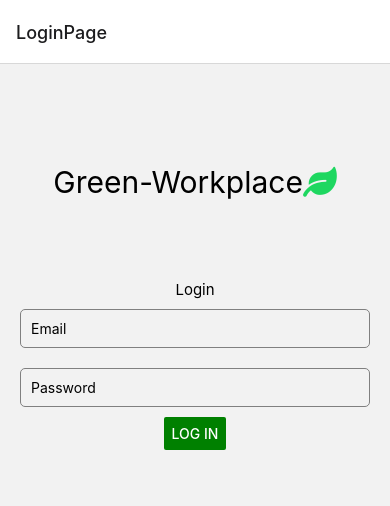
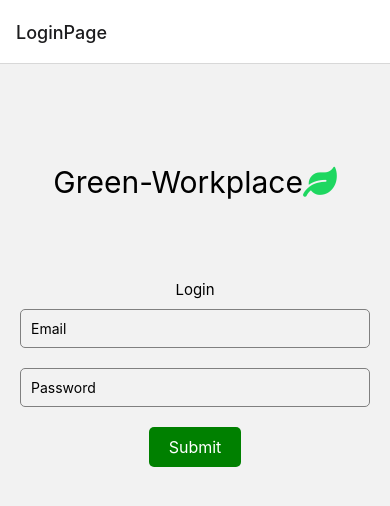
Before and after one commit to prithmanickam/Green-Workplace, a React Native app in the folder mobile_client/: screen /LoginPage in a window 390 px wide. Shown: the top 506 px of the page. Built offline with nearby package versions, Linux system fonts and the light colour scheme.

Commit message:
Improved UI of Mobile app (For #79)

```diff
--- a/mobile_client/pages/MobileLoginPage.js
+++ b/mobile_client/pages/MobileLoginPage.js
@@ -1,5 +1,5 @@
 import React, { useState } from 'react';
-import { View, Text, TextInput, Button, StyleSheet, Alert } from 'react-native';
+import { View, Text, TextInput, StyleSheet, Alert, TouchableOpacity } from 'react-native';
 import AsyncStorage from '@react-native-async-storage/async-storage';
 import Icon from 'react-native-vector-icons/FontAwesome5';
 
@@ -38,7 +38,7 @@ const LoginPage = ({ navigation }) => {
 	return (
 		<View style={styles.container}>
 			<Text style={styles.greenWorkplaceText}>Green-Workplace
-			<Icon name={"leaf"} size={30} color="#1ED760" />
+				<Icon name={"leaf"} size={30} color="#1ED760" />
 
 			</Text>
 
@@ -56,7 +56,16 @@ const LoginPage = ({ navigation }) => {
 				onChangeText={setPassword}
 				secureTextEntry
 			/>
-			<Button title="Log In" color={"green"} onPress={handleSubmit} />
+			<TouchableOpacity
+				style={[styles.customButton, { backgroundColor: "green" }]}
+				onPress={handleSubmit}
+				activeOpacity={0.7}
+			>
+				<Text style={styles.customButtonText}>
+					{"Submit"}
+				</Text>
+			</TouchableOpacity>
+
 		</View>
 	);
 };
@@ -84,6 +93,22 @@ const styles = StyleSheet.create({
 	loginText: {
 		fontSize: 15,
 	},
+	customButton: {
+		backgroundColor: 'green',
+		paddingVertical: 10,
+		paddingHorizontal: 20,
+		borderRadius: 5,
+		alignItems: 'center',
+		justifyContent: 'center',
+		elevation: 2,
+		marginTop: 10,
+		marginBottom: 10,
+	},
+
+	customButtonText: {
+		color: '#ffffff',
+		fontSize: 16,
+	},
 });
 
 
--- a/mobile_client/pages/TransportDetectionPage.js
+++ b/mobile_client/pages/TransportDetectionPage.js
@@ -1,5 +1,5 @@
 import React, { useState, useEffect, useRef } from 'react';
-import { StyleSheet, Text, View, ScrollView, StatusBar, Button, TextInput, Modal, TouchableOpacity } from 'react-native';
+import { StyleSheet, Text, View, ScrollView, StatusBar, Modal, TouchableOpacity } from 'react-native';
 import * as Location from 'expo-location';
 import { Accelerometer, Gyroscope } from 'expo-sensors';
 import Toast from 'react-native-toast-message';
@@ -65,7 +65,6 @@ export default function TransportDetectionPage() {
 	const [currentDistanceTravelled, setCurrentDistanceTravelled] = useState(0);
 
 	const currentDistanceTravelledRef = useRef(0);
-	const gpsSamplesRef = useRef([]);
 
 	const [showSensorData, setShowSensorData] = useState(false);
 
@@ -94,8 +93,6 @@ export default function TransportDetectionPage() {
 	const [carSettings, setCarSettings] = useState({ engineType: 'petrol', passengers: 1 });
 	const [showCarSettingsModal, setShowCarSettingsModal] = useState(false);
 	const [editingEntryIndex, setEditingEntryIndex] = useState(-1);
-	const [gpsSamples, setGpsSamples] = useState([]);
-
 
 	const getCurrentDay = () => {
 		const today = new Date().getDay();
@@ -428,10 +425,6 @@ export default function TransportDetectionPage() {
 						if (isPredicting) {
 							setDistanceTraveled(prevDistance => prevDistance + distance);
 							setCurrentDistanceTravelled(current => parseFloat(current) + distance);
-
-							if (distance !== 0) {
-								setGpsSamples(prevSamples => [...prevSamples, distance.toFixed(1)]);
-							}
 						}
 					}
 					setPreviousLocation(newLocation);
@@ -569,7 +562,6 @@ export default function TransportDetectionPage() {
 						accelerometerDataRef.current = [];
 						gyroscopeDataRef.current = [];
 						currentDistanceTravelledRef.current = 0;
-						setGpsSamples([]);
 						setIsFetching(false);
 					});
 			}
@@ -586,7 +578,7 @@ export default function TransportDetectionPage() {
 				clearInterval(interval);
 			} 6
 		};
-	}, [isPredicting, isFetching, gpsSamplesRef]);
+	}, [isPredicting, isFetching]);
 
 
 	useEffect(() => {
@@ -600,11 +592,6 @@ export default function TransportDetectionPage() {
 	useEffect(() => {
 		currentDistanceTravelledRef.current = currentDistanceTravelled;
 	}, [currentDistanceTravelled]);
-
-	useEffect(() => {
-		gpsSamplesRef.current = gpsSamples;
-	}, [gpsSamples]);
-
 
 	// Algorithm to predict overall journey from the transport predicted data
 	const getPrimaryTransportModes = (modes) => {
@@ -782,11 +769,12 @@ export default function TransportDetectionPage() {
 
 
 	return (
-		<ScrollView style={styles.mainScrollView}>
+		<ScrollView style={styles.mainScrollView} contentContainerStyle={styles.contentContainer}>
 			<View style={styles.container}>
 				<Toast ref={(ref) => Toast.setRef(ref)} />
 
 				{/* Button to toggle sensor data and detection history visibility */}
+
 				<TouchableOpacity
 					style={[styles.button, { backgroundColor: '#ff8547' }]}
 					onPress={() => setShowSensorData(!showSensorData)}
@@ -805,7 +793,6 @@ export default function TransportDetectionPage() {
 						<ScrollView style={styles.scrollView}>
 
 							<Text style={styles.textWithPadding}>{text}</Text>
-							<Text style={styles.textWithPadding}>{gpsSamplesRef.current?.length}</Text>
 							<Text style={styles.textWithPadding}>Distance travelled since last detection: {currentDistanceTravelledRef.current?.toFixed(2)}m</Text>
 							<Text style={styles.textWithPadding}>Accelerometer Data:</Text>
 							<Text style={styles.textWithPadding}>x: {currentAcceleration.x?.toFixed(2)}, y: {currentAcceleration.y?.toFixed(2)}, z: {currentAcceleration.z?.toFixed(2)}</Text>
@@ -817,7 +804,7 @@ export default function TransportDetectionPage() {
 						<ScrollView style={styles.scrollView}>
 							{transportModes.map((item, index) => (
 								<View key={index} style={styles.textAndIcon}>
-									<Icon name={getIconName(item.mode)} size={20} color="#000" />
+									<Icon name={getIconName(item.mode)} size={20} color="white" />
 									<Text style={styles.textStyle}>
 										{item.mode} - {item.time} - {item.distance.toFixed(2)}m
 									</Text>
@@ -827,11 +814,16 @@ export default function TransportDetectionPage() {
 					</>
 				)}
 
-				<Button
-					title={isPredicting ? "Stop Predicting" : "Start Predicting"}
+
+				<TouchableOpacity
+					style={[styles.customButton, { backgroundColor: isPredicting ? "#CC0000" : "green" }]}
 					onPress={isPredicting ? stopPredicting : startPredicting}
-					color={isPredicting ? "#CC0000" : "green"}
-				/>
+					activeOpacity={0.7}
+				>
+					<Text style={styles.customButtonText}>
+						{isPredicting ? "Stop Predicting" : "Start Predicting"}
+					</Text>
+				</TouchableOpacity>
 
 
 				{isPredicting &&
@@ -841,7 +833,7 @@ export default function TransportDetectionPage() {
 				}
 
 				{predictionEnded && (
-					<Text style={styles.generalText}>Amend Your Predicted Commute Journey</Text>
+					<Text style={styles.headingText}>Amend Your Predicted Commute Journey</Text>
 				)}
 
 				{predictionEnded && (
@@ -922,7 +914,7 @@ export default function TransportDetectionPage() {
 									useNativeAndroidPickerStyle={false}
 								/>
 							</View>
-							<Text>:</Text>
+							<Text style={styles.label}>:</Text>
 							<View style={styles.durationPicker}>
 								<RNPickerSelect
 									onValueChange={(value) => setDurationMinute(value)}
@@ -935,8 +927,15 @@ export default function TransportDetectionPage() {
 							</View>
 						</View>
 
-
-						<Button title="Add Entry" onPress={addEntry} />
+						<TouchableOpacity
+							style={[styles.customButton, { backgroundColor: "#2488DD" }]}
+							onPress={addEntry}
+							activeOpacity={0.7}
+						>
+							<Text style={styles.customButtonText}>
+								{"Add Entry"}
+							</Text>
+						</TouchableOpacity>
 
 						{entries.map((entry, index) => (
 							<View key={index} style={[styles.entryContainer, { backgroundColor: PASTEL_COLORS[entry.mode] || PASTEL_COLORS.default }]}>
@@ -945,12 +944,13 @@ export default function TransportDetectionPage() {
 									size={20}
 									color="black"
 									onPress={() => deleteEntry(index)}
+									style={styles.iconStyle}
 								/>
 								{entry.mode === 'Car' && (
 									<Icon
 										name="edit"
 										size={20}
-										color="blue"
+										color="#2488DD"
 										onPress={() => editCarEntry(index)}
 									/>
 								)}
@@ -966,14 +966,16 @@ export default function TransportDetectionPage() {
 							</View>
 						))}
 
+						<View style={styles.totalContainer}>
+							<Text style={styles.totalText}>
+								Total Carbon Footprint: {sameReturnJourney === "Yes" ? "(x2) " + (totalCarbonFootprint * 2) : totalCarbonFootprint} kg CO2
+							</Text>
 
-						<Text style={styles.generalText}>
-							Total Carbon Footprint: {sameReturnJourney === "Yes" ? "(x2) " + (totalCarbonFootprint * 2) : totalCarbonFootprint} kg CO2
-						</Text>
+							<Text style={styles.totalText}>
+								Total Duration: {sameReturnJourney === "Yes" ? "(x2) " + calculateTotalDuration() : calculateTotalDuration()}
+							</Text>
+						</View>
 
-						<Text style={styles.generalText}>
-							Total Duration: {sameReturnJourney === "Yes" ? "(x2) " + calculateTotalDuration() : calculateTotalDuration()}
-						</Text>
 
 
 						<View style={styles.divider} />
@@ -989,7 +991,7 @@ export default function TransportDetectionPage() {
 									items={percentageOptions}
 									style={pickerSelectStyles}
 									value={teamPercentages[team.teamName]}
-									placeholder={{ label: 'Select %', value: '0' }}
+									placeholder={{ label: '0%', value: '0' }}
 									useNativeAndroidPickerStyle={false}
 								/>
 								<Text style={styles.teamFootprint}>
@@ -998,12 +1000,15 @@ export default function TransportDetectionPage() {
 							</View>
 						))}
 
-
-						<Button
-							title="Submit"
+						<TouchableOpacity
+							style={[styles.customButton, { backgroundColor: "green" }]}
 							onPress={handleSubmit}
-							color="green"
-						/>
+							activeOpacity={0.7}
+						>
+							<Text style={styles.customButtonText}>
+								{"Submit"}
+							</Text>
+						</TouchableOpacity>
 					</>
 
 				)}
@@ -1046,25 +1051,38 @@ export default function TransportDetectionPage() {
 				>
 					<View style={modalStyles.centeredView}>
 						<View style={modalStyles.modalView}>
-							<Text style={styles.generalText}>Select Engine Type:</Text>
+							<Text style={styles.modalLabelText}>Select Engine Type:</Text>
 							{/* Dropdown or Picker for engine type */}
 							<RNPickerSelect
 								onValueChange={(value) => setCarSettings(prev => ({ ...prev, engineType: value }))}
 								items={[{ label: 'Petrol', value: 'petrol' }, { label: 'Diesel', value: 'diesel' }]}
 								value={carSettings.engineType}
+								style={pickerSelectStyles}
 							/>
-							<Text style={styles.generalText}>No. of Employee Passengers:</Text>
-							<TextInput
-								style={styles.inputBox}
-								onChangeText={handlePassengerChange}
+							<Text style={styles.modalLabelText}>No. of Employee Passengers:</Text>
+							<RNPickerSelect
+								onValueChange={(value) => setCarSettings(prev => ({ ...prev, passengers: value }))}
+								items={[
+									{ label: '1', value: '1' },
+									{ label: '2', value: '2' },
+									{ label: '3', value: '3' },
+									{ label: '4', value: '4' },
+									{ label: '5', value: '5' }
+								]}
 								value={carSettings.passengers.toString()}
-								keyboardType="numeric"
+								style={pickerSelectStyles}
+								useNativeAndroidPickerStyle={false}
 							/>
 
-							<Button
-								title="Save Settings"
+							<TouchableOpacity
+								style={[styles.customButton, { backgroundColor: "#2488DD" }]}
 								onPress={saveCarSettings}
-							/>
+								activeOpacity={0.7}
+							>
+								<Text style={styles.customButtonText}>
+									{"Save Settings"}
+								</Text>
+							</TouchableOpacity>
 
 						</View>
 					</View>
@@ -1085,6 +1103,13 @@ const styles = StyleSheet.create({
 
 	mainScrollView: {
 		backgroundColor: '#121212',
+		flexGrow: 1,
+	},
+
+	contentContainer: {
+		flexGrow: 1,
+		justifyContent: 'center',
+
 	},
 
 	generalText: {
@@ -1113,6 +1138,13 @@ const styles = StyleSheet.create({
 		borderRadius: 10,
 		backgroundColor: '#fff',
 	},
+
+	buttonContainer: {
+		alignItems: 'center',
+		justifyContent: 'center',
+		width: '100%',
+	},
+
 	textItem: {
 		marginVertical: 5,
 	},
@@ -1122,7 +1154,16 @@ const styles = StyleSheet.create({
 		height: 50,
 		justifyContent: 'center',
 		alignItems: 'center',
+	},
 
+	headingText: {
+		color: '#ffffff',
+		textDecorationLine: 'underline',
+		fontWeight: 'bold',
+		fontSize: 17,
+		textAlign: 'center',
+		paddingTop: 15,
+		paddingBottom: 15,
 	},
 
 	textAndIcon: {
@@ -1187,17 +1228,20 @@ const styles = StyleSheet.create({
 	durationPicker: {
 		width: 80,
 	},
+
 	teamRow: {
 		flexDirection: 'row',
 		justifyContent: 'space-between',
 		alignItems: 'center',
 		padding: 10,
 	},
+
 	teamName: {
 		flex: 2,
 		marginRight: 10,
 		color: '#fff',
 	},
+
 	teamInput: {
 		flex: 1,
 		borderWidth: 1,
@@ -1205,10 +1249,12 @@ const styles = StyleSheet.create({
 		padding: 8,
 		marginRight: 10,
 	},
+
 	teamFootprint: {
 		flex: 2,
 		color: '#fff',
 	},
+
 	inputBox: {
 		borderWidth: 1,
 		borderColor: 'gray',
@@ -1218,6 +1264,7 @@ const styles = StyleSheet.create({
 		marginBottom: 5,
 		width: '80%',
 	},
+
 	button: {
 		flexDirection: 'row',
 		alignItems: 'center',
@@ -1227,11 +1274,55 @@ const styles = StyleSheet.create({
 		borderRadius: 20,
 		marginVertical: 10,
 	},
+
 	buttonText: {
 		marginLeft: 10,
 		color: 'white',
 		textTransform: 'uppercase',
 	},
+
+	customButton: {
+		backgroundColor: 'green',
+		paddingVertical: 10,
+		paddingHorizontal: 20,
+		borderRadius: 5,
+		alignItems: 'center',
+		justifyContent: 'center',
+		elevation: 2,
+		marginTop: 10,
+		marginBottom: 10,
+	},
+
+	customButtonText: {
+		color: '#ffffff',
+		fontSize: 16,
+	},
+
+	iconStyle: {
+		marginRight: 4,
+	},
+
+	totalContainer: {
+		backgroundColor: '#ECEEF3',
+		borderWidth: 1,
+		borderColor: 'grey',
+		borderRadius: 10,
+		padding: 10,
+		marginVertical: 5,
+		alignItems: 'center',
+	},
+
+	totalText: {
+		color: 'black',
+		fontSize: 16,
+	},
+
+	modalLabelText: {
+		color: '#ffffff',
+		paddingTop: 12,
+		paddingBottom: 12,
+	},
+
 });
 
 const pickerSelectStyles = StyleSheet.create({
@@ -1244,7 +1335,7 @@ const pickerSelectStyles = StyleSheet.create({
 		borderRadius: 4,
 		color: 'white',
 		paddingRight: 10,
-		backgroundColor: '#282828',
+		backgroundColor: '#383838',
 		marginRight: 10,
 	},
 	inputAndroid: {
@@ -1255,7 +1346,7 @@ const pickerSelectStyles = StyleSheet.create({
 		borderRadius: 8,
 		color: 'white',
 		paddingRight: 10,
-		backgroundColor: '#282828',
+		backgroundColor: '#383838',
 		marginRight: 10,
 	},
 });
--- a/mobile_client/styles/ModalStyles.js
+++ b/mobile_client/styles/ModalStyles.js
@@ -9,7 +9,7 @@ export const modalStyles = StyleSheet.create({
     },
     modalView: {
         margin: 20,
-        backgroundColor: "white",
+        backgroundColor: '#282828',
         borderRadius: 20,
         padding: 35,
         alignItems: "center",
@@ -37,6 +37,7 @@ export const modalStyles = StyleSheet.create({
     },
     modalText: {
         marginBottom: 15,
-        textAlign: "center"
+        textAlign: "center",
+        color: '#ffffff',
     }
 });
```
Also changed, not shown: 1 other file (tests, documents, lock files or other folders).
